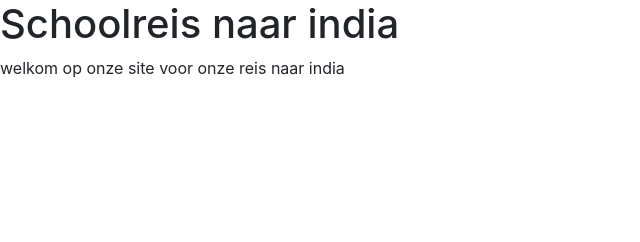
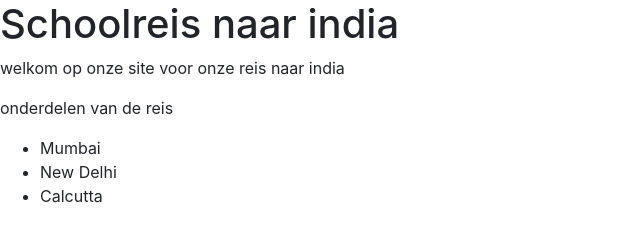
Before and after one commit to gregoryolievier/reis-website, a plain HTML site: page img/index.html in a window 1280 px wide. Shown: the whole page, without its empty margins (0-640 px from the left). Drawn offline with nearby package versions, Linux system fonts and the light colour scheme.

Commit message:
onderdelen
steden toevoeging

```diff
--- a/img/index.html
+++ b/img/index.html
@@ -15,7 +15,12 @@
     <h1>Schoolreis naar india</h1>
 
     <p>welkom op onze site voor onze reis naar india</p>
-
+    <p>onderdelen van de reis</p>
+    <ul>
+      <li>Mumbai</li>
+      <li>New Delhi</li>
+      <li>Calcutta</li>
+    </ul>
 
 
     <!-- Optional JavaScript -->
```
